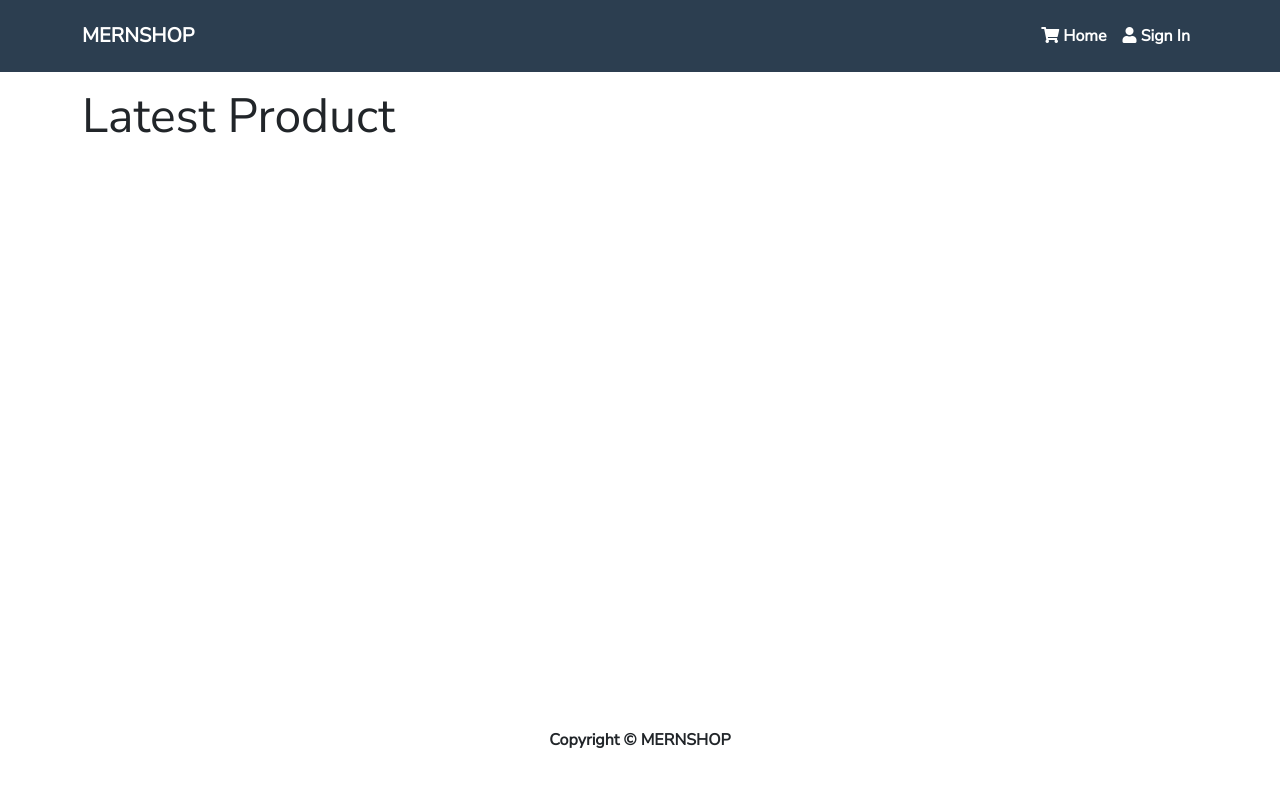
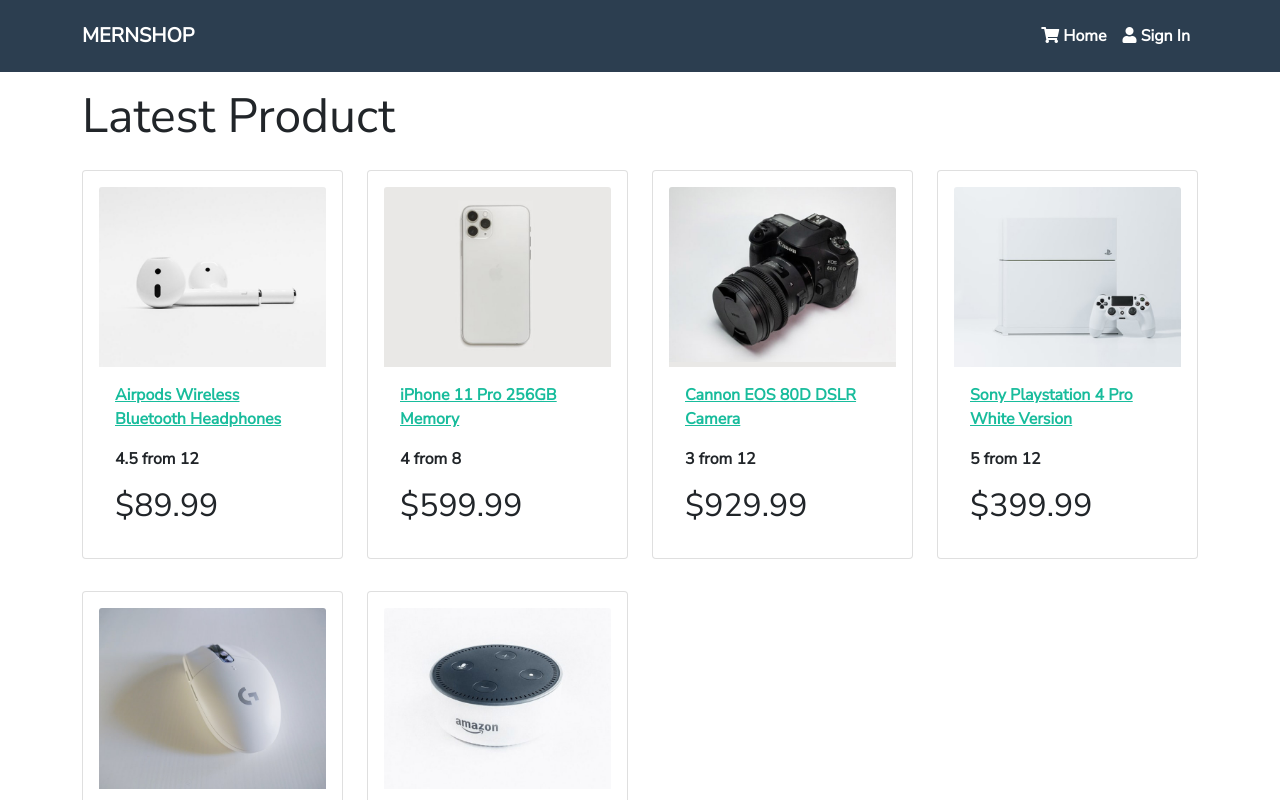
Before and after one commit to PREMINDA/MERN, a React (Create React App) app in the folder frontend/: page / in a window 1280 px wide. Shown: the top 800 px of the page. Built offline with nearby package versions, Linux system fonts and the light colour scheme.

Commit message:
Item Card Component

```diff
--- a/frontend/src/Pages/HomeScreen/HomeScreen.js
+++ b/frontend/src/Pages/HomeScreen/HomeScreen.js
@@ -1,5 +1,6 @@
 import React from "react";
 import { Col, Row } from "react-bootstrap";
+import Product from "./../../components/Product/Product";
 import products from "./../../products";
 
 function HomeScreen(props) {
@@ -7,11 +8,11 @@ function HomeScreen(props) {
     <>
       <h1>Latest Product</h1>
       <Row>
-        {products.map((product) => {
-          <Col sm={12} md={6} lg={4} xl={3}>
-            <h3 key={product._id}>{product.name}</h3>
-          </Col>;
-        })}
+        {products.map((product) => (
+          <Col key={product._id} sm={12} md={6} lg={4} xl={3}>
+            <Product product={product} />
+          </Col>
+        ))}
       </Row>
     </>
   );
--- /dev/null
+++ b/frontend/src/components/Product/Product.js
@@ -0,0 +1,27 @@
+import React from "react";
+import { Card } from "react-bootstrap";
+
+const Product = ({ product }) => {
+  return (
+    <Card className="my-3 p-3 rounded">
+      <a href={`/product/${product._id}`}>
+        <Card.Img src={product.image} variant="top" />
+      </a>
+      <Card.Body>
+        <a href={`/product/${product._id}`}>
+          <Card.Title as="div">
+            <strong>{product.name}</strong>
+          </Card.Title>
+        </a>
+        <Card.Text as="div">
+          <div className="my-3">
+            {product.rating} from {product.numReviews}
+          </div>
+        </Card.Text>
+        <Card.Text as="h3">${product.price}</Card.Text>
+      </Card.Body>
+    </Card>
+  );
+};
+
+export default Product;
```
